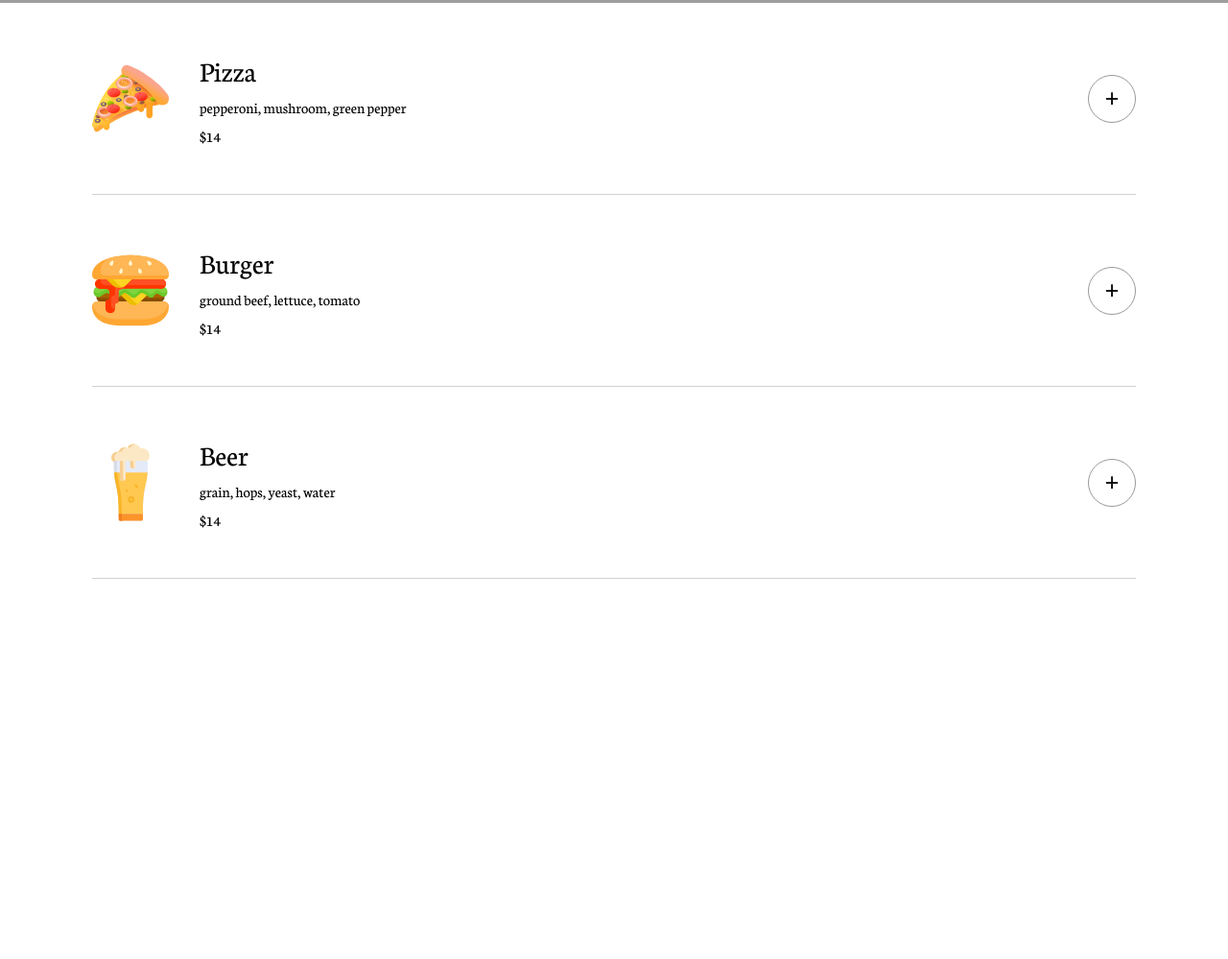
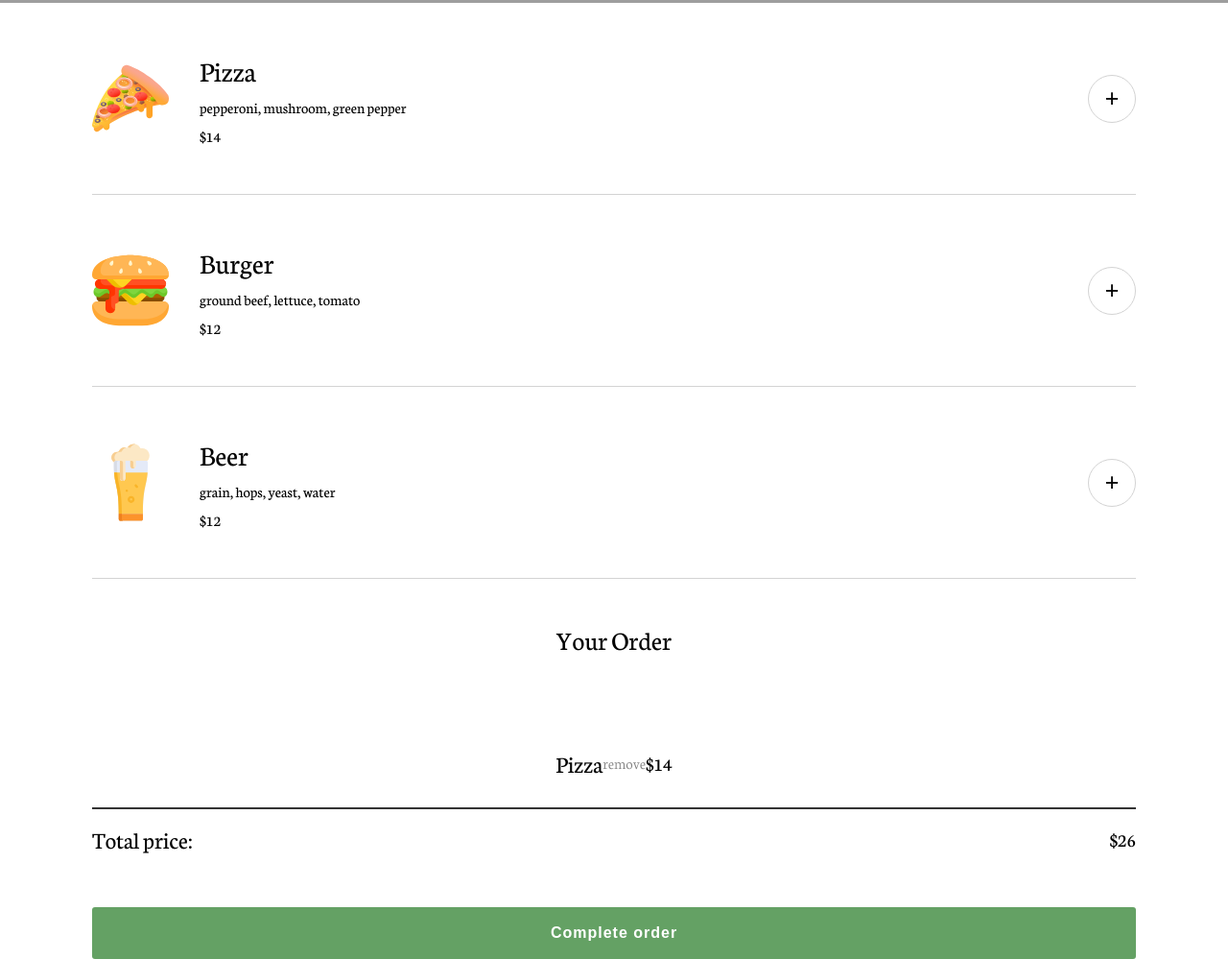
Before and after one commit to ericakcode/restaurant-ordering, a website built with Vite: page index.html in a window 1280 px wide. Shown: the part 197-1196 px from the top of the page at 96% size. Before the commit the page ends 800 px from the top, so only its background shows below. Built offline with nearby package versions, Linux system fonts and the light colour scheme; grey boxes are pictures that could not be loaded.

Commit message:
Created order and pricing section - unfinished

```diff
--- a/index.css
+++ b/index.css
@@ -11,6 +11,8 @@ body {
   overflow: hidden;
   height: 100vh;
 }
+
+/* HEADER SECTION */
 
 .restaurant {
   color: #fff;
@@ -34,6 +36,8 @@ body {
   font-size: 22px;
 }
 
+/* MENU SECTION */
+
 .menu {
   display: flex;
   flex-direction: column;
@@ -55,7 +59,7 @@ body {
 
 .addBtn {
   border-radius: 50%;
-  border: 1px solid #999;
+  border: 1px solid lightgray;
   background-color: #fff;
   width: 50px;
   height: 50px;
@@ -89,3 +93,71 @@ body {
 .btn {
   align-self: center;
 }
+
+/* ORDER SECTION */
+
+.orderContainer {
+  display: flex;
+  flex-direction: column;
+  justify-content: center;
+  align-items: center;
+  width: 100%;
+}
+
+.orderTitle {
+  text-align: center;
+  font-size: 28px;
+  margin: 45px 0 65px 0;
+  font-weight: 500;
+}
+
+.pricing {
+  display: flex;
+  justify-content: space-around;
+  align-items: center;
+  padding: 30px 0;
+}
+
+.addPricing {
+  width: 85%;
+  font-size: 20px;
+}
+
+.totalContainer {
+  display: flex;
+  width: 85%;
+  justify-content: space-between;
+  align-items: center;
+  border-top: 2px solid #333;
+  padding: 15px 0 55px 0;
+}
+
+.fullTotal {
+  font-size: 20px;
+}
+
+.addTitle {
+  font-size: 25px;
+}
+
+.totalTitle {
+  font-size: 25px;
+}
+
+.removeBtn {
+  color: gray;
+  font-weight: 300;
+}
+
+.orderBtn {
+  border: none;
+  width: 85%;
+  padding: 18px;
+  background-color: rgb(100, 161, 100);
+  color: #fff;
+  font-size: 16px;
+  font-weight: 700;
+  letter-spacing: 1px;
+  border-radius: 3px;
+  cursor: pointer;
+}
--- a/index.html
+++ b/index.html
@@ -11,6 +11,8 @@
       <h1 class="heading">Timmy's Diner</h1>
       <p class="description">The best burgers and pizzas in town.</p>
     </div>
+
+    <!-- MENU SECTION -->
     <div class="menu">
       <div class="food food1">
         <img src="img/pizza.svg" class="food-img" alt="pizza" />
@@ -28,7 +30,7 @@
         <div class="food-content">
           <h2 class="food-title">Burger</h2>
           <p class="food-ingredients">ground beef, lettuce, tomato</p>
-          <p class="food-price">$14</p>
+          <p class="food-price">$12</p>
         </div>
         <div class="btn">
           <button class="addBtn">+</button>
@@ -39,13 +41,28 @@
         <div class="food-content">
           <h2 class="food-title">Beer</h2>
           <p class="food-ingredients">grain, hops, yeast, water</p>
-          <p class="food-price">$14</p>
+          <p class="food-price">$12</p>
         </div>
         <div class="btn">
           <button class="addBtn">+</button>
         </div>
       </div>
     </div>
+
+    <!-- YOUR ORDER SECTION -->
+    <h2 class="orderTitle">Your Order</h2>
+    <div class="orderContainer">
+      <div class="pricing">
+        <p class="addTitle">Pizza</p>
+        <span class="removeBtn">remove</span>
+        <p class="addPricing">$14</p>
+      </div>
+      <div class="totalContainer">
+        <p class="totalTitle">Total price:</p>
+        <p class="fullTotal">$26</p>
+      </div>
+      <button class="orderBtn" id="complete">Complete order</button>
+    </div>
     <script src="index.js"></script>
   </body>
 </html>
```
Also changed, not shown: data.js (+6 -6 lines).
